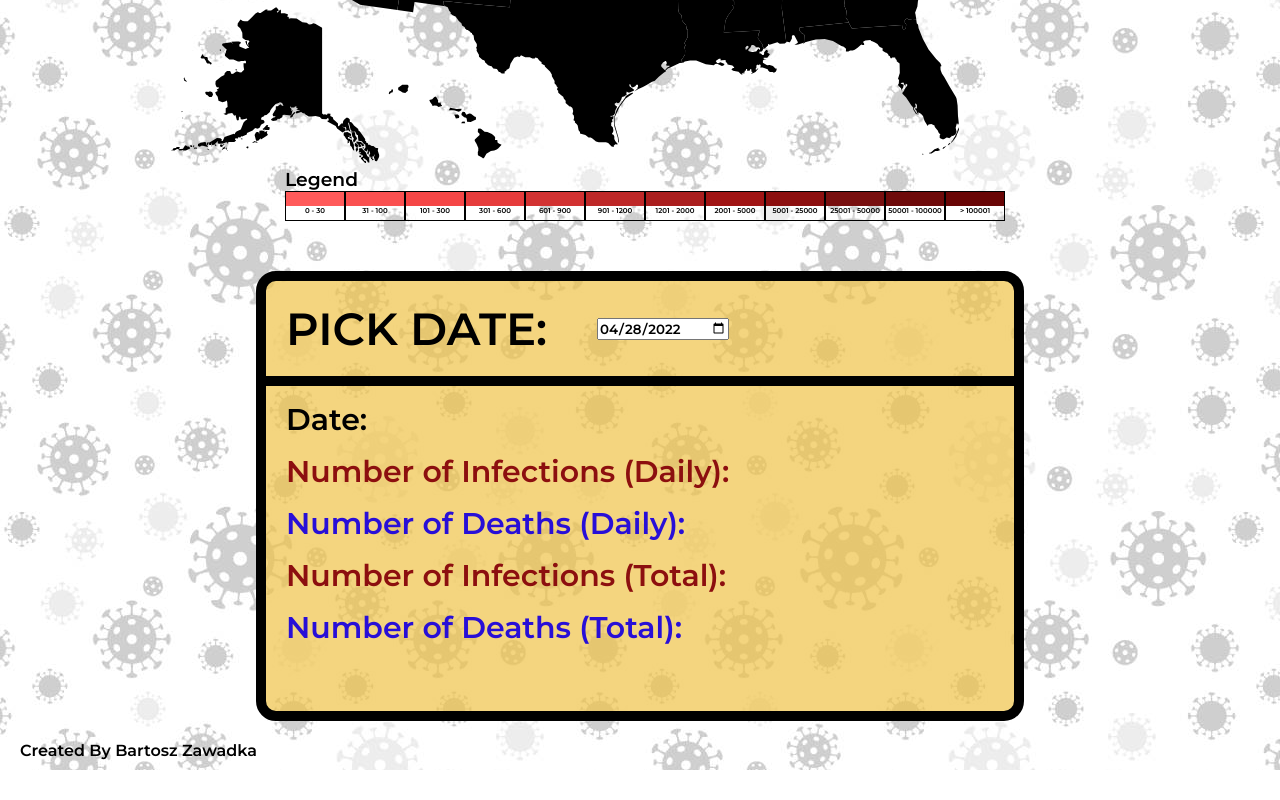
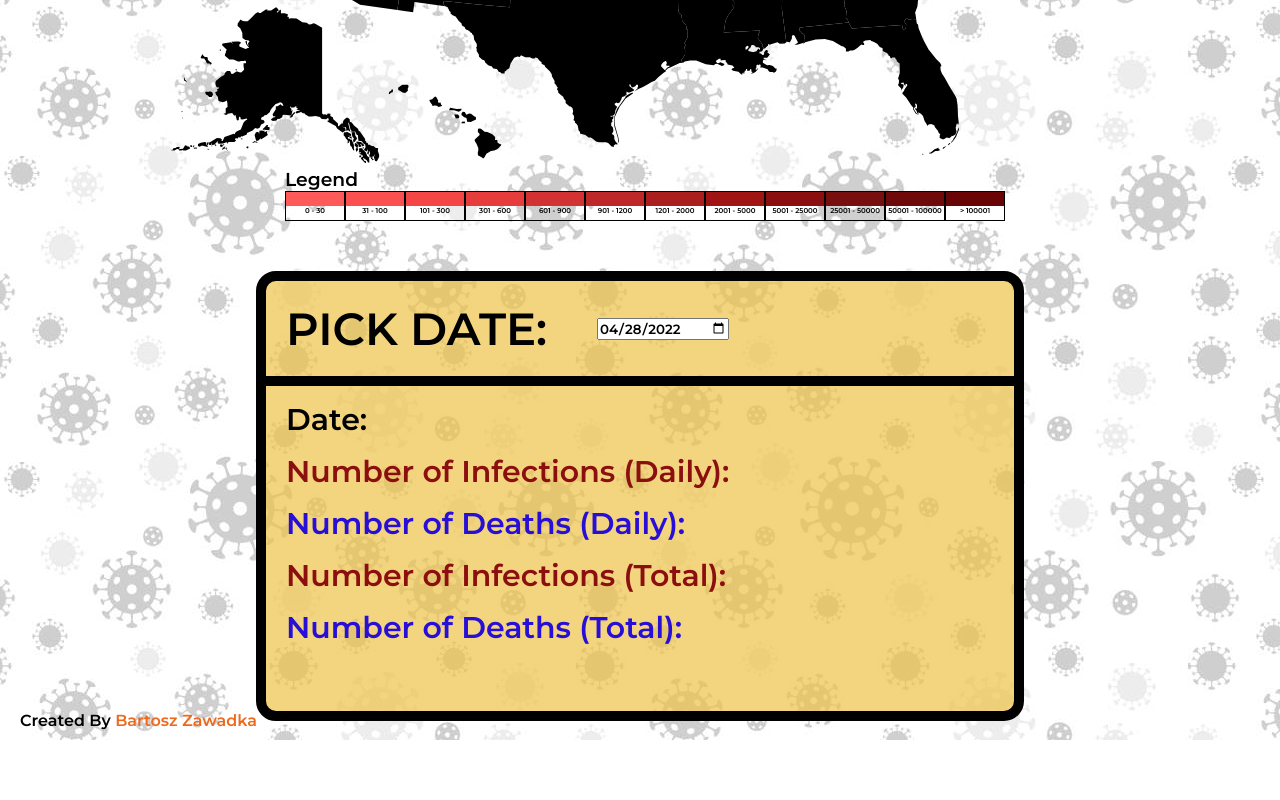
Before and after one commit to BartZaw00/Covid-In-Usa, a plain HTML site: page index.html in a window 1280 px wide. Shown: the part 585-1385 px from the top of the page. After the commit the page ends 1325 px from the top, so only its background shows below. Drawn offline with Linux system fonts and the light colour scheme; no server answers.

Commit message:
slight CSS changes

```diff
--- a/index.html
+++ b/index.html
@@ -67,9 +67,7 @@
                         style="color: rgb(40,15,215);"></span></li>
             </ul>
         </div>
-        <div id="credits">
-            Created By Bartosz Zawadka
-        </div>
+        <a id="credits" href="https://github.com/BartZaw00" target="_blank">Created By <span>Bartosz Zawadka</span></a>
     </main>
 </body>
 
--- a/styles.css
+++ b/styles.css
@@ -18,7 +18,7 @@
     text-align: center;
     word-spacing: 10px;
     letter-spacing: 4px;
-    margin: 50px auto;
+    padding: 50px;
 }
 
 .main-content {
@@ -86,10 +86,18 @@
 }
 
 #credits {
+    color: rgb(0, 0, 0);
     position: fixed;
     right: 10px;
     bottom: 10px;
+    text-decoration: none;
+    cursor: pointer;
 }
+
+#credits span {
+    color: rgb(238, 105, 28)
+}
+
 
 @media (max-width:1750px) {
     .main-content .map img {
```
